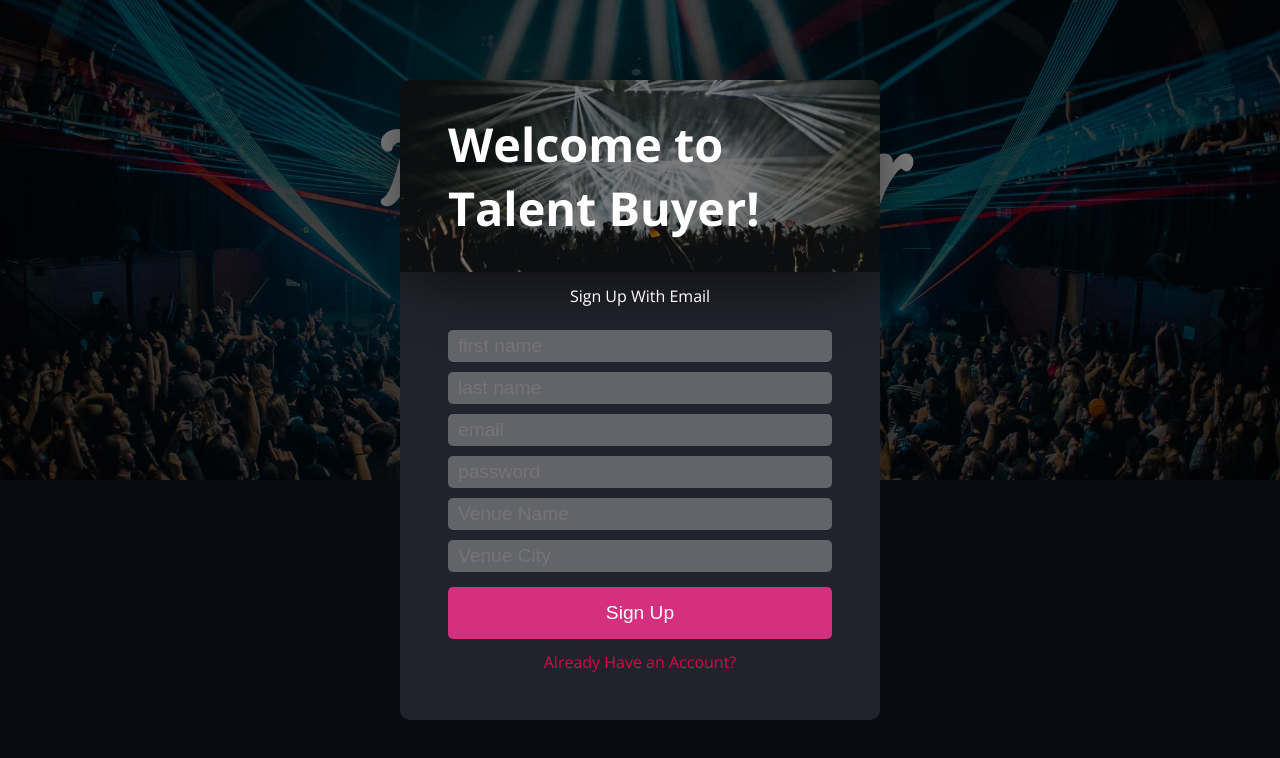
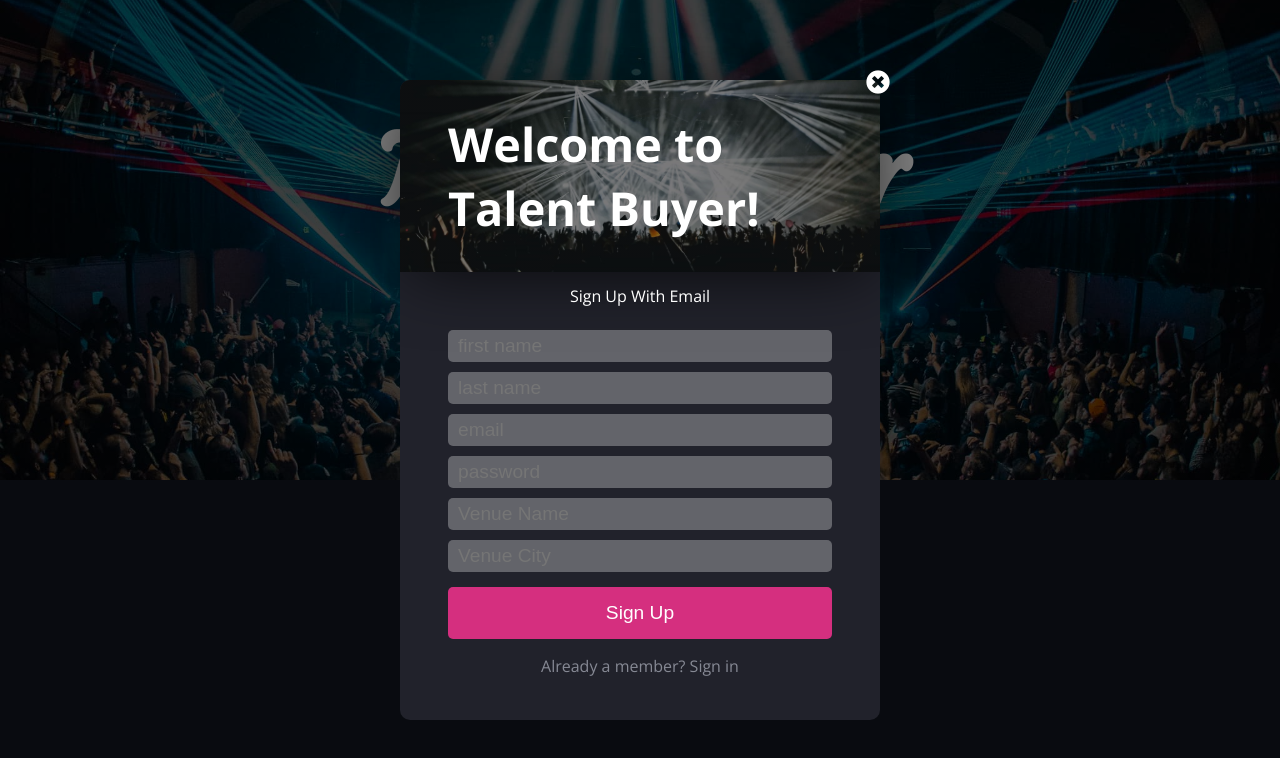
Before and after one commit to GraySmith00/talent-buyer-client, a React (Create React App) app: page / in a window 1280 px wide. Both pictures are taken after a click on the button "Sign Up". Shown: the top 758 px of the page. Built offline with nearby package versions, Linux system fonts and the light colour scheme.

Commit message:
Add exit button for SignUp and change copy color

```diff
--- a/src/components/SignUp/SignUp.css
+++ b/src/components/SignUp/SignUp.css
@@ -16,10 +16,18 @@
     display: flex;
     flex-direction: column;
     align-items: center;
+    position: relative;
     height: 40rem;
     width: 30rem;
     background-color: #21222b;
     border-radius: 10px; }
+  .sign-up .fa-times-circle {
+    position: absolute;
+    font-size: 1.5rem;
+    cursor: pointer;
+    color: #fff;
+    top: -10px;
+    right: -10px; }
   .sign-up .top-container {
     display: flex;
     flex-direction: column;
@@ -52,5 +60,6 @@
     align-items: center;
     width: 100%; }
   .sign-up .close-text {
-    color: #de0048;
+    margin-top: 1rem;
+    color: #868994;
     cursor: pointer; }
--- a/src/components/SignUp/SignUp.js
+++ b/src/components/SignUp/SignUp.js
@@ -69,9 +69,11 @@ export class SignUp extends Component {
   };
 
   render() {
+    const { closeSignUpModal } = this.props;
     return (
       <div className="sign-up">
         <div className="inner-modal">
+          <i className="fas fa-times-circle" onClick={closeSignUpModal} />
           <div className="top-container">
             <div className="top-inner">
               <h3 className="header-text">Welcome to Talent Buyer!</h3>
@@ -123,7 +125,7 @@ export class SignUp extends Component {
             />
             <ModalButton>Sign Up</ModalButton>
             <p onClick={this.toggleModal} className="close-text">
-              Already Have an Account?
+              Already a member? Sign in
             </p>
           </ModalForm>
         </div>
--- a/src/components/SignUp/SignUp.scss
+++ b/src/components/SignUp/SignUp.scss
@@ -23,10 +23,20 @@
     display: flex;
     flex-direction: column;
     align-items: center;
+    position: relative;
     height: 40rem;
     width: 30rem;
     background-color: #21222b;
     border-radius: 10px;
+  }
+
+  .fa-times-circle {
+    position: absolute;
+    font-size: 1.5rem;
+    cursor: pointer;
+    color: #fff;
+    top: -10px;
+    right: -10px;
   }
 
   .top-container {
@@ -75,7 +85,8 @@
   }
 
   .close-text {
-    color: #de0048;
+    margin-top: 1rem;
+    color: #868994;
     cursor: pointer;
   }
 }
```
